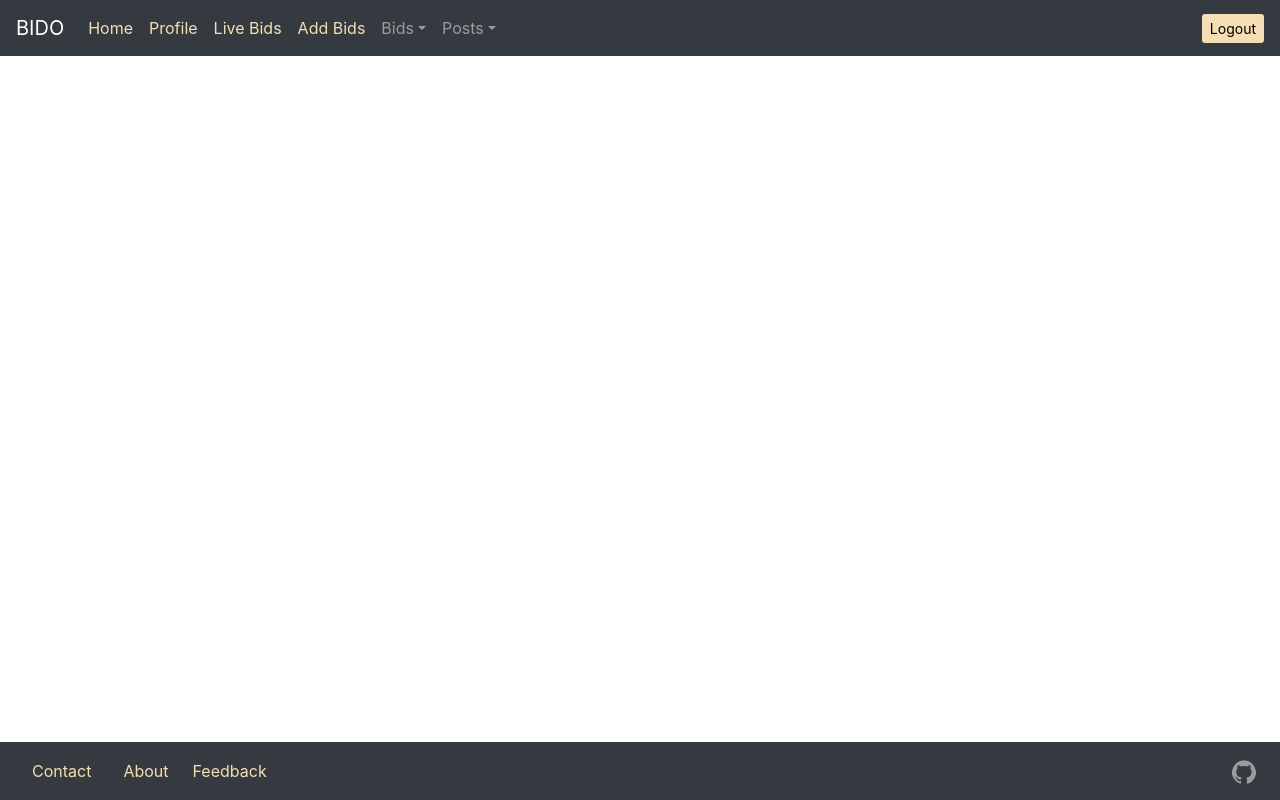
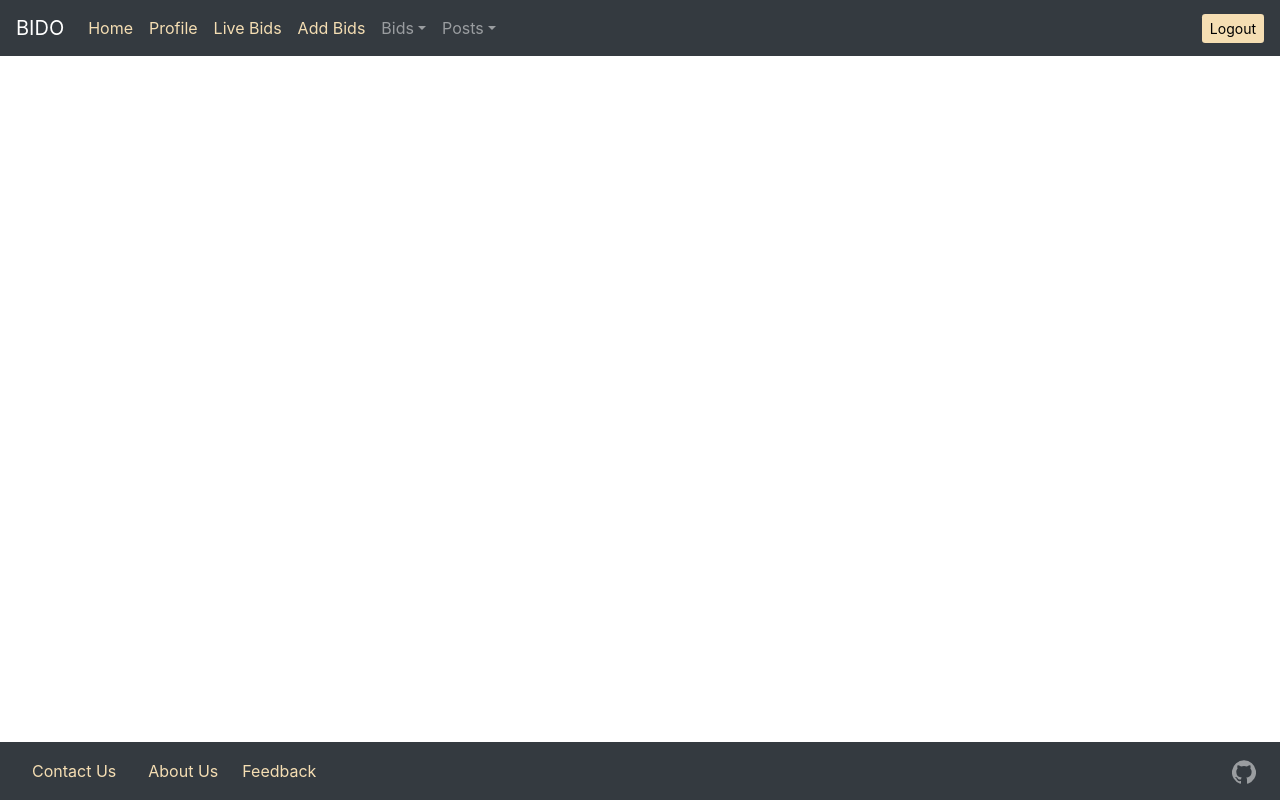
Before and after one commit to Thakurking/bido, a React (Create React App) app in the folder bido-frontend/: page /home in a window 1280 px wide. Built offline with nearby package versions, Linux system fonts and the light colour scheme; sample sign-in values are in the browser's storage.

Commit message:
made some changes in bottomNavBar and NavBar

```diff
--- a/bido-frontend/src/component/screens/NavBar.js
+++ b/bido-frontend/src/component/screens/NavBar.js
@@ -9,7 +9,7 @@ import {
   Button,
 } from "react-bootstrap";
 import Swal from "sweetalert2";
-import axios from "axios"
+import axios from "axios";
 
 export default function NavBar() {
   const history = useHistory();
@@ -61,37 +61,33 @@ export default function NavBar() {
           <Navbar.Toggle aria-controls="responsive-navbar-nav" />
           <Navbar.Collapse id="responsive-navbar-nav">
             <Nav className="mr-auto">
-              <Nav.Link>
-                <Link
+              <Nav.Link
+                as={Link}
                 to="/home"
                 style={{ color: "wheat", textDecoration: "none" }}
               >
                 Home
-                </Link>
               </Nav.Link>
-              <Nav.Link>
-                <Link
+              <Nav.Link
+                as={Link}
                 to="/Profile"
                 style={{ color: "wheat", textDecoration: "none" }}
               >
                 Profile
-                </Link>
               </Nav.Link>
-              <Nav.Link>
-                <Link
+              <Nav.Link
+                as={Link}
                 to="/liveBid"
                 style={{ color: "wheat", textDecoration: "none" }}
               >
                 Live Bids
-                </Link>
               </Nav.Link>
-              <Nav.Link>
-                <Link
+              <Nav.Link
+                as={Link}
                 to="/addBids"
                 style={{ color: "wheat", textDecoration: "none" }}
               >
                 Add Bids
-                </Link>
               </Nav.Link>
               <NavDropdown title="Bids" id="collasible-nav-dropdown">
                 <NavDropdown.Item>
@@ -148,11 +144,6 @@ export default function NavBar() {
                 </NavDropdown.Item>
               </NavDropdown>
             </Nav>
-            {/* <Nav>
-              <Nav.Link href="https://github.com/Thakurking/bido">
-                <GitHubIcon />
-              </Nav.Link>
-            </Nav> */}
             <Nav>
               <ButtonGroup className="ml-2">
                 <Button
--- a/bido-frontend/src/component/screens/bottomNavBar.js
+++ b/bido-frontend/src/component/screens/bottomNavBar.js
@@ -7,32 +7,29 @@ export default function bottomNavBar() {
     <div>
       <Container>
         <Navbar expand="lg" bg="dark" variant="dark" fixed="bottom">
-          <Nav.Link>
-            <Link
+          <Nav.Link
+            as={Link}
             to="/contact"
             style={{ color: "wheat", textDecoration: "none" }}
           >
-              Contact
-            </Link>
+            Contact Us
           </Nav.Link>
-          <Nav.Link>
-            <Link
+          <Nav.Link
+            as={Link}
             to="/about"
             style={{ color: "wheat", textDecoration: "none" }}
           >
-              About
-            </Link>
+            About Us
           </Nav.Link>
           <Navbar.Toggle aria-controls="responsive-navbar-nav" />
           <Navbar.Collapse id="responsive-navbar-nav">
             <Nav className="mr-auto">
-              <Nav.Link>
-                <Link
+              <Nav.Link
+                as={Link}
                 to="/feedback"
                 style={{ color: "wheat", textDecoration: "none" }}
               >
                 Feedback
-                </Link>
               </Nav.Link>
             </Nav>
             <Nav>
```
Lines whose indentation alone changed are shown as unchanged.
